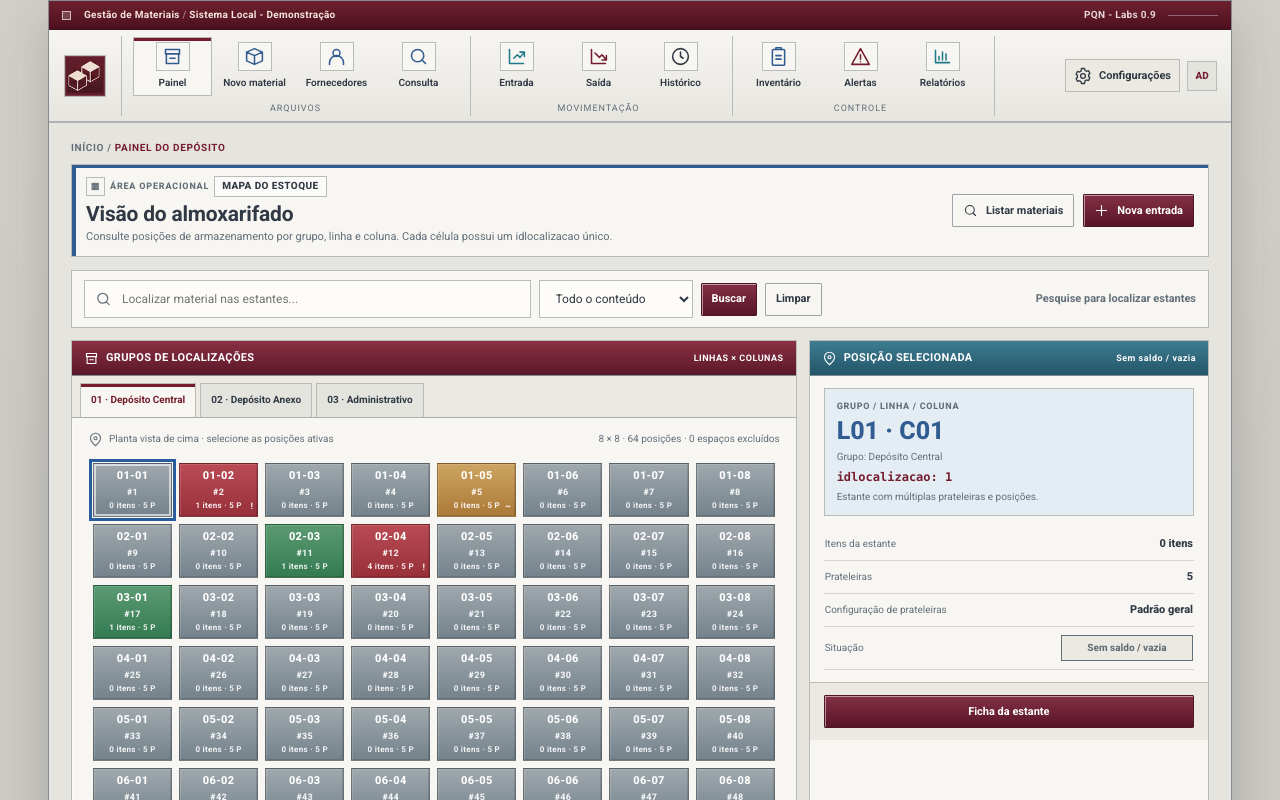
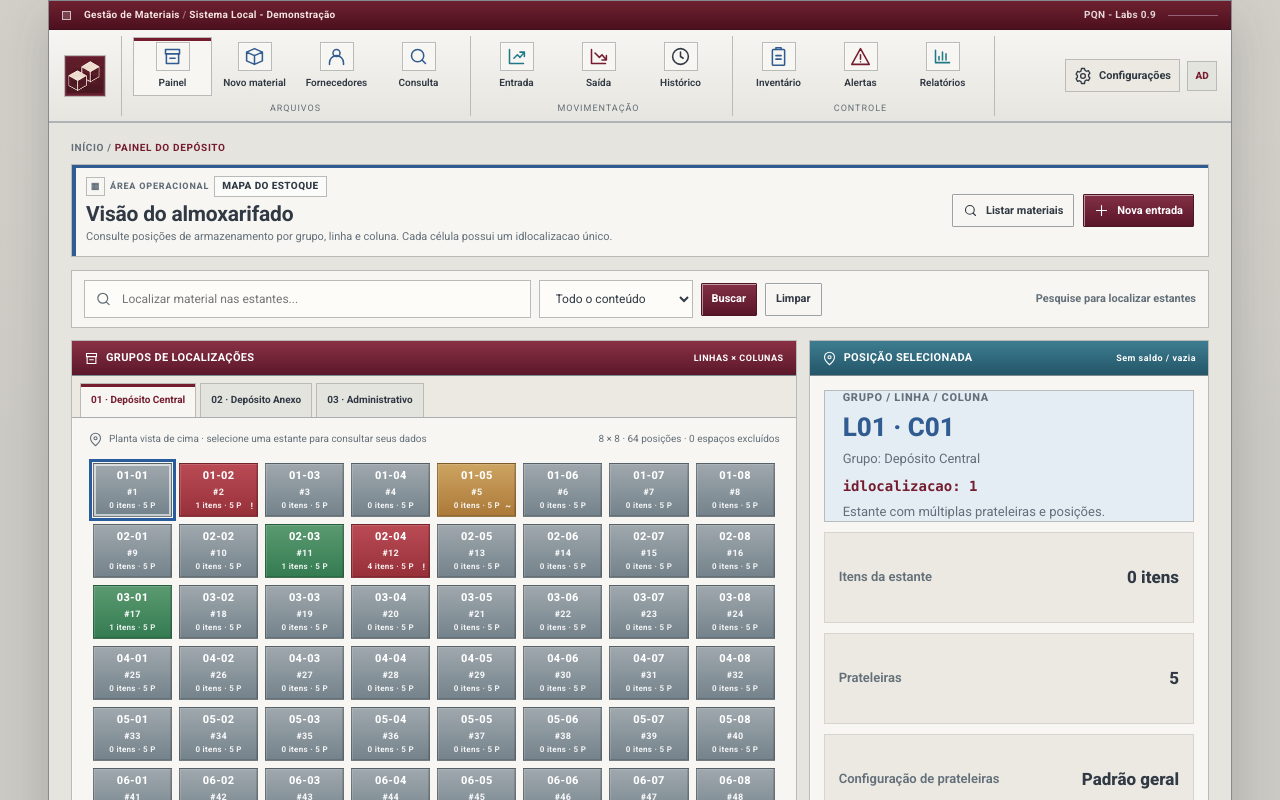
Before and after one commit to J-Tabosa/AlmoxarifadoGrupo, an Angular app in the folder frontend/: page /painel in a window 1280 px wide. Shown: the top 800 px of the page. Built offline with nearby package versions, Linux system fonts and the light colour scheme.

Commit message:
Ajustes visuais das estantes e seleção no painel

```diff
--- a/frontend/src/app/components/painel/painel.css
+++ b/frontend/src/app/components/painel/painel.css
@@ -24,3 +24,158 @@
         flex-wrap: wrap;
     }
 }
+
+/* Ficha lateral: ocupa a altura da planta e distribui os dados de forma legível. */
+.detail-console {
+    display: flex;
+    flex-direction: column;
+}
+
+.detail-console .console-head {
+    flex-shrink: 0;
+}
+
+.detail-console .console-body {
+    flex: 1;
+    display: flex;
+    flex-direction: column;
+    gap: 10px;
+    padding: 14px;
+}
+
+.detail-console .console-location {
+    flex: 1.25;
+    justify-content: center;
+    min-height: 132px;
+    margin: 0;
+    padding: 16px 18px;
+    gap: 7px;
+}
+
+.detail-console .console-location span {
+    font-size: 11px;
+}
+
+.detail-console .console-location strong {
+    font-size: clamp(26px, 2vw, 36px);
+}
+
+.detail-console .console-location small {
+    font-size: 13px;
+    overflow-wrap: anywhere;
+}
+
+.detail-console .console-location .loc-id-label {
+    font-size: 14px !important;
+}
+
+.detail-console .console-field {
+    flex: 1;
+    min-height: 54px;
+    padding: 12px 14px;
+    border: 1px solid var(--line2);
+    background: var(--paper2);
+}
+
+.detail-console .console-field label {
+    font-size: 13px;
+    font-weight: 600;
+}
+
+.detail-console .console-field strong {
+    font-size: 17px;
+    overflow-wrap: anywhere;
+}
+
+.detail-console .console-field .tag {
+    min-height: 32px;
+    height: auto;
+    min-width: 112px;
+    font-size: 12px;
+    white-space: normal;
+}
+
+.detail-console .console-actions {
+    flex-shrink: 0;
+    margin-top: auto;
+}
+
+.detail-console .console-actions .btn {
+    min-height: 42px;
+    font-size: 13px;
+}
+
+/* Estrutura metálica contínua: as prateleiras são as travessas clicáveis. */
+.shelf-list {
+    overflow-y: auto;
+    padding: 8px 5px;
+}
+
+.shelf-frame {
+    display: flex;
+    flex-direction: column;
+    flex-shrink: 0;
+    gap: 5px;
+    padding: 5px 2px;
+    border-left: 7px solid #566572;
+    border-right: 7px solid #566572;
+    background: #30363c;
+    box-shadow: inset 2px 0 0 #87939b, inset -2px 0 0 #87939b;
+}
+
+.shelf-frame .shelf-btn {
+    width: 100%;
+    min-height: 48px;
+    padding: 7px 10px;
+    background: linear-gradient(180deg, #647078, #4a535b);
+    color: #fff;
+    border: 1px solid #303940;
+    border-bottom: 3px solid #252c32;
+    box-shadow: inset 0 1px 0 #87939b;
+    border-radius: 0;
+}
+
+.shelf-frame .shelf-btn small {
+    color: #eef2f4;
+}
+
+.shelf-frame .shelf-btn .shelf-badge {
+    background: #3b444c;
+    border-color: #88959f;
+    color: #fff;
+}
+
+.shelf-frame .shelf-btn:hover {
+    background: #78858e;
+}
+
+.shelf-frame .shelf-btn.active {
+    background: #a8b4bd;
+    color: #23313b;
+    border-color: #526471;
+    border-bottom-color: #35454f;
+    box-shadow: inset 4px 0 0 #751d2e, inset 0 1px 0 #d8e0e5;
+}
+
+.shelf-frame .shelf-btn.active small {
+    color: #30404d;
+}
+
+.shelf-frame .shelf-btn.active .shelf-badge {
+    background: #e0e6ea;
+    color: #23313b;
+    border-color: #526471;
+}
+
+@media (max-width: 1100px) {
+    .detail-console .console-location,
+    .detail-console .console-field {
+        flex: none;
+    }
+}
+
+@media (max-width: 480px) {
+    .detail-console .console-field {
+        flex-wrap: wrap;
+    }
+}
--- a/frontend/src/app/components/painel/painel.html
+++ b/frontend/src/app/components/painel/painel.html
@@ -64,7 +64,7 @@
 
             <div class="storage-board">
                 <div class="storage-tools">
-                    <span><svg class="ico sm"><use href="assets/icons.svg#i-pin"/></svg> Planta vista de cima · selecione as posições ativas</span>
+                    <span><svg class="ico sm"><use href="assets/icons.svg#i-pin"/></svg> Planta vista de cima · selecione uma estante para consultar seus dados</span>
                     <span>{{ group.rows }} × {{ group.cols }} · {{ activeCount }} posições · {{ group.slots.length - activeCount }} espaços excluídos</span>
                 </div>
 
@@ -84,7 +84,8 @@
                                     [class.search-match]="match(slot)"
                                     [style.grid-row]="slot.r" [style.grid-column]="slot.c"
                                     [attr.aria-label]="'Estante ' + rackName(slot) + ', ID ' + slot.idlocalizacao"
-                                    (click)="openRack(slot)">
+                                    [attr.aria-pressed]="slot.idlocalizacao === selected.idlocalizacao"
+                                    (click)="selectPosition(slot)">
                                 <span class="tile-position">{{ pad(slot.r) }}-{{ pad(slot.c) }}</span>
                                 <span class="tile-id">#{{ slot.idlocalizacao }}</span>
                                 <span class="rack-mini-count">{{ slot.contents.length }} itens · {{ planta.shelfCount(slot) }} P</span>
@@ -101,20 +102,20 @@
             </div>
         </div>
 
-        <!-- Ficha lateral permanece visível mesmo depois de fechar o modal. -->
+        <!-- A seleção no mapa atualiza a ficha lateral; somente o botão abaixo abre o modal. -->
         <aside class="detail-console">
             <div class="console-head teal-head">
                 <strong><svg class="ico sm"><use href="assets/icons.svg#i-pin"/></svg> POSIÇÃO SELECIONADA</strong>
                 <span>{{ status(selected) }}</span>
             </div>
-            <div class="console-body">
+            <div class="console-body" aria-live="polite">
                 <div class="console-location">
                     <span>GRUPO / LINHA / COLUNA</span><strong>{{ rackName(selected) }}</strong>
                     <small>Grupo: {{ group.name }}</small>
                     <small class="loc-id-label">idlocalizacao: {{ selected.idlocalizacao }}</small>
                     <small>Estante com múltiplas prateleiras e posições.</small>
                 </div>
-                <div class="console-field"><label>Itens da estante</label><strong>{{ selected.contents.length }} itens</strong></div>
+                <div class="console-field"><label>Itens da estante</label><strong>{{ selected.contents.length }} {{ selected.contents.length === 1 ? 'item' : 'itens' }}</strong></div>
                 <div class="console-field"><label>Prateleiras</label><strong>{{ planta.shelfCount(selected) }}</strong></div>
                 <div class="console-field"><label>Configuração de prateleiras</label><strong>{{ selected.shelfCount == null ? 'Padrão geral' : 'Individual' }}</strong></div>
                 <div class="console-field"><label>Situação</label><span class="tag" [ngClass]="tag(selected)">{{ status(selected) }}</span></div>
@@ -152,12 +153,21 @@
                         <div class="estante-card rack-shelves">
                             <div class="rack-section-head"><h4>Prateleiras da estante</h4><span class="hint">{{ levels.length }} níveis</span></div>
                             <div class="shelf-list">
-                                @for (n of levels; track n) {
-                                    <button type="button" class="shelf-btn" [class.active]="!rackQuery && n === level" (click)="selectLevel(n)">
-                                        <span><strong>Prateleira {{ pad(n) }}</strong><small>{{ levelCount(n) }} itens</small></span>
-                                        <span class="shelf-badge">{{ n }}</span>
-                                    </button>
-                                }
+                                <!-- As barras laterais formam a estrutura da estante; cada botão é uma prateleira. -->
+                                <div class="shelf-frame">
+                                    @for (n of levels; track n) {
+                                        <button type="button" class="shelf-btn"
+                                                [class.active]="!rackQuery.trim() && n === level"
+                                                [attr.aria-pressed]="!rackQuery.trim() && n === level"
+                                                (click)="selectLevel(n)">
+                                            <span>
+                                                <strong>Prateleira {{ pad(n) }}</strong>
+                                                <small>{{ levelCount(n) }} {{ levelCount(n) === 1 ? 'item' : 'itens' }}</small>
+                                            </span>
+                                            <span class="shelf-badge">P{{ n }}</span>
+                                        </button>
+                                    }
+                                </div>
                             </div>
                         </div>
                     </aside>
--- a/frontend/src/app/components/painel/painel.ts
+++ b/frontend/src/app/components/painel/painel.ts
@@ -70,9 +70,14 @@ export class Painel implements OnDestroy {
         return { good: 'ok', low: 'bad', empty: 'neutral', review: 'warn' }[this.planta.situacao(slot)];
     }
 
+    // Selecionar uma estante não abre a ficha: apenas atualiza os dados ao lado.
+    selectPosition(slot: Posicao): void {
+        if (!slot.blocked) this.selected = slot;
+    }
+
     openRack(slot: Posicao): void {
         if (slot.blocked) return;
-        this.selected = slot;
+        this.selectPosition(slot);
         this.rack = slot;
         this.level = 1;
         this.rackMode = this.match(slot) ? this.mode : 'name';
```
Also changed, not shown: 1 other file (tests, documents, lock files or other folders).
